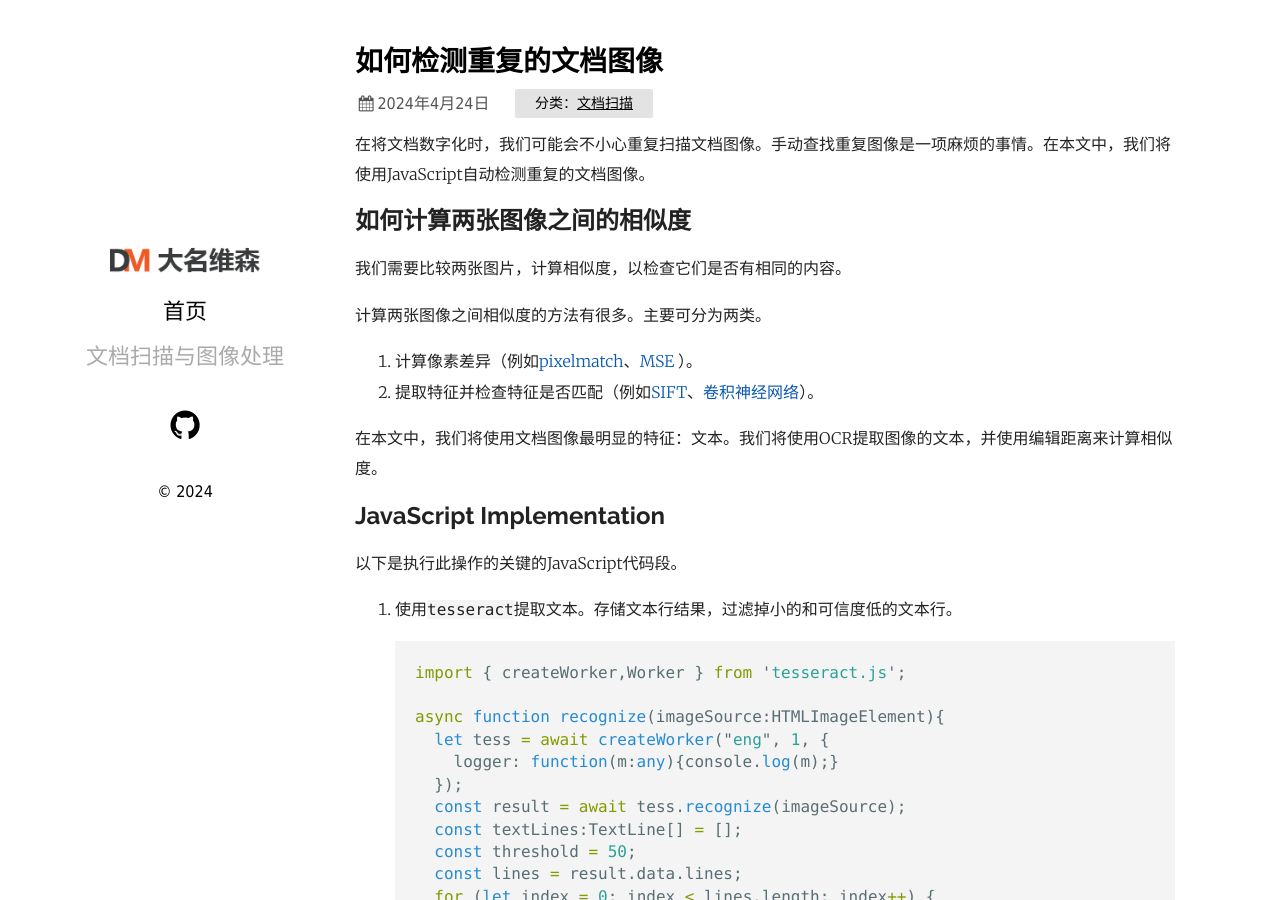
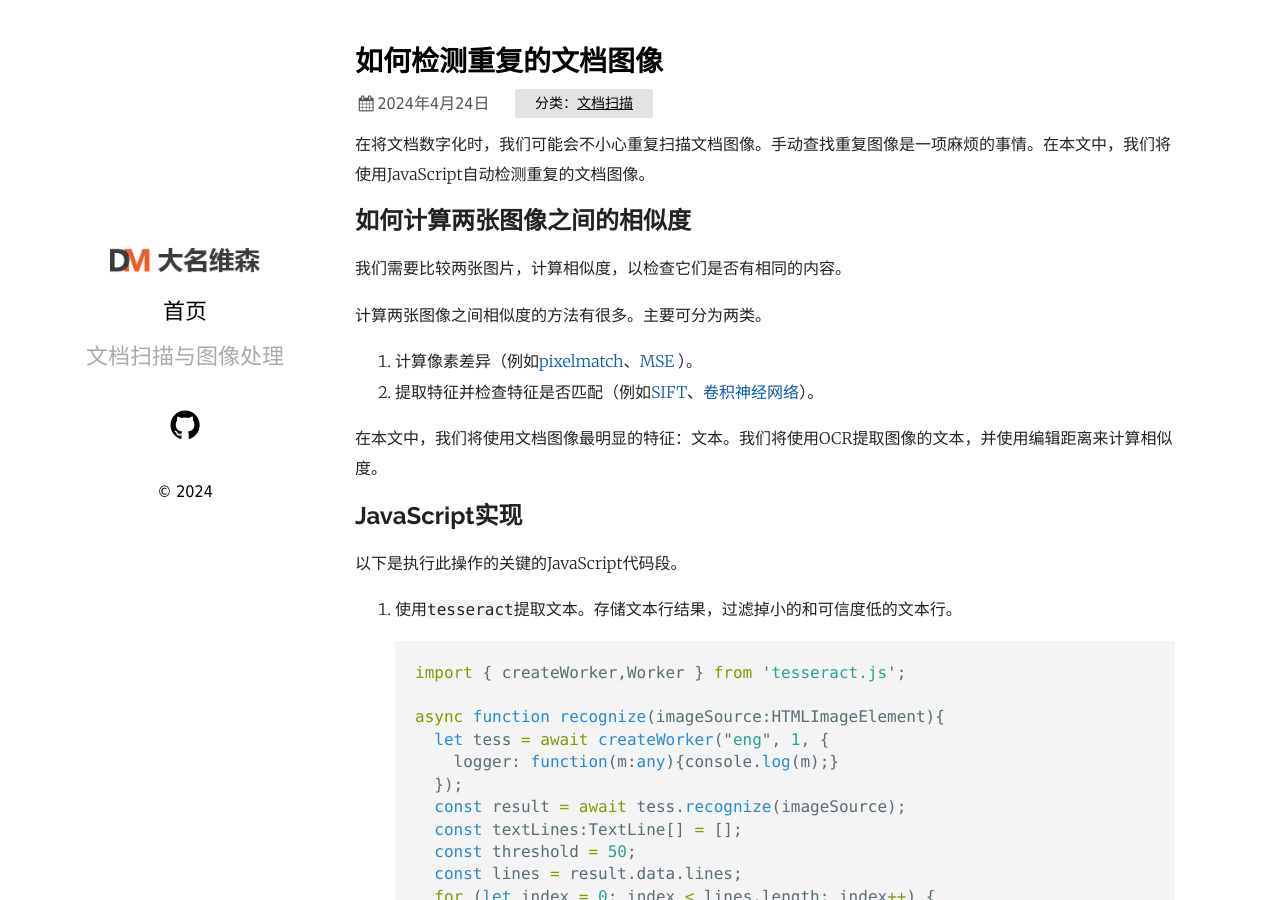
Before and after one commit to damingsoft/damingsoft.github.io, a Jekyll site: the page built from _posts/2024-04-24-duplicate-document-image-detection.md, in a window 1280 px wide and 900 px high. Built offline with Jekyll 4.4.1, drawn with Linux system fonts in a browser that asks for light colours.

Commit message:
fix missed translation

```diff
--- a/_posts/2024-04-24-duplicate-document-image-detection.md
+++ b/_posts/2024-04-24-duplicate-document-image-detection.md
@@ -20,7 +20,7 @@ description: 本文讨论了如何使用JavaScript来检测重复的文档图像
 
 在本文中，我们将使用文档图像最明显的特征：文本。我们将使用OCR提取图像的文本，并使用编辑距离来计算相似度。
 
-## JavaScript Implementation
+## JavaScript实现
 
 以下是执行此操作的关键的JavaScript代码段。
 
```
